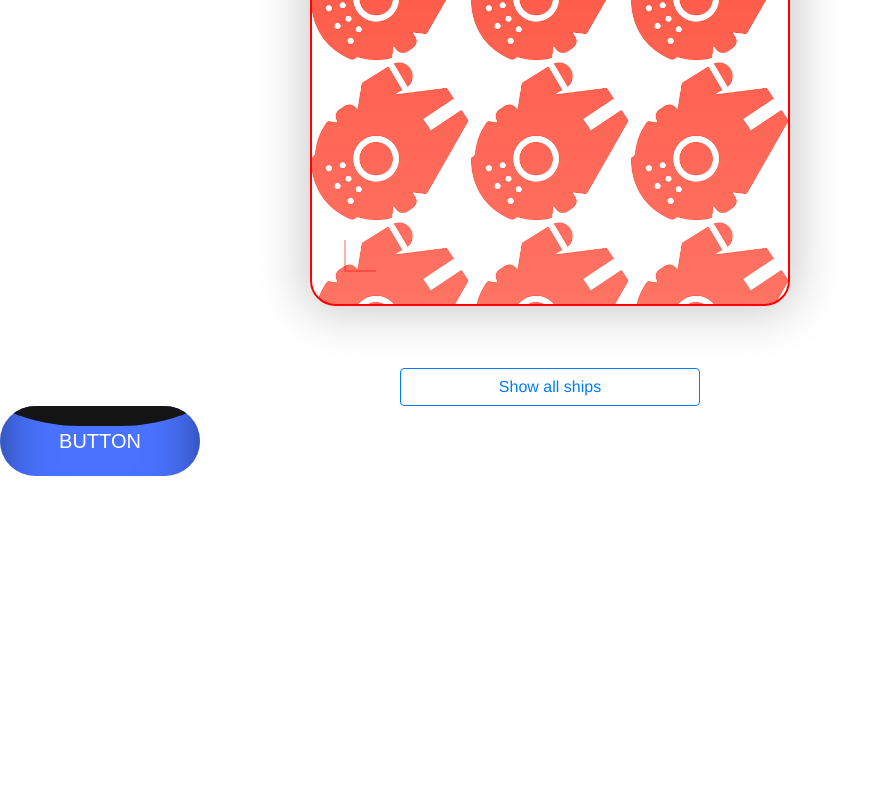
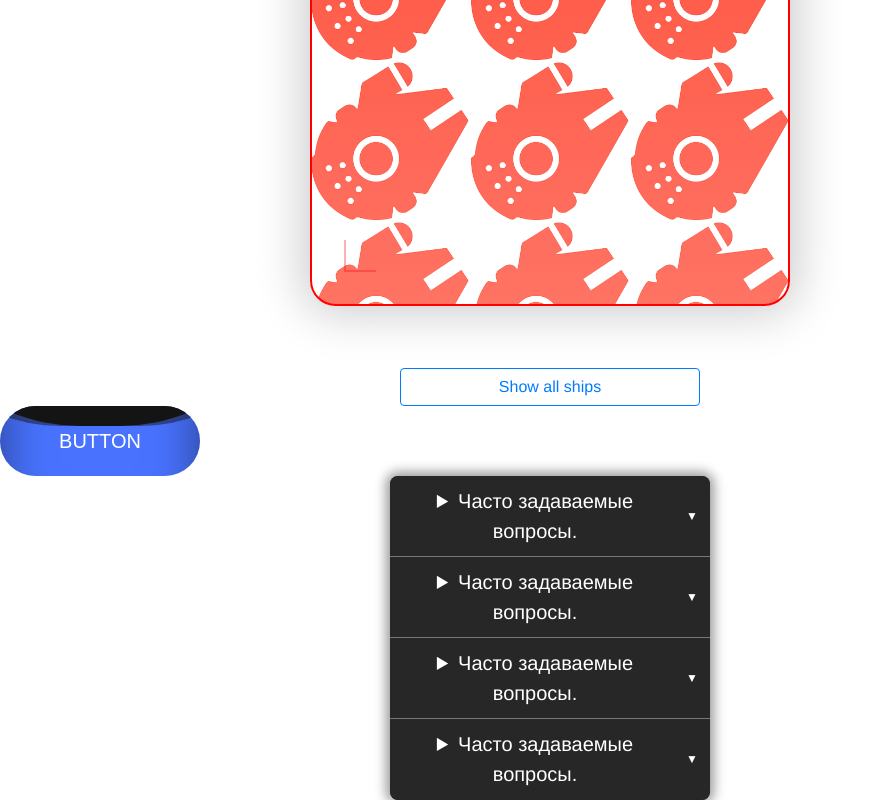
Before and after one commit to KaimNotark/sws-store, a Vue app: page / in a window 1280 px wide. Shown: the part 362-1162 px from the top of the page, without its empty margins (0-877 px from the left). Before the commit the page ends 838 px from the top, so only its background shows below. Built offline with nearby package versions, Linux system fonts and the light colour scheme.

Commit message:
add accordion

```diff
--- a/src/App.vue
+++ b/src/App.vue
@@ -16,6 +16,7 @@
       <Parallax />
       <AllShips />
       <Liquid />
+      <Accordion />
     </div>
   </div>
 </template>
@@ -25,6 +26,7 @@
 import Parallax from "./components/Parallax.vue";
 import AllShips from "./components/AllShips.vue";
 import Liquid from "./components/LiquidBtn.vue";
+import Accordion from "./components/Accordion.vue";
 
 export default {
   name: "app",
@@ -33,7 +35,8 @@ export default {
     // OneShip,
     Parallax,
     AllShips,
-    Liquid
+    Liquid,
+    Accordion
   }
 };
 </script>
--- /dev/null
+++ b/src/components/Accordion.vue
@@ -0,0 +1,97 @@
+<template>
+  <div class="accordion-container">
+    <div class="wrapper">
+      <div class="row">
+        <div class="accordion">
+          <details class="accordion__item">
+            <summary class="accordion__title">Часто задаваемые вопросы.</summary>
+            <p class="accordion__content">Почему у верблюда два горба?</p>
+          </details>
+          <details class="accordion__item">
+            <summary class="accordion__title">Часто задаваемые вопросы.</summary>
+            <p class="accordion__content">Почему у верблюда два горба?</p>
+          </details>
+          <details class="accordion__item">
+            <summary class="accordion__title">Часто задаваемые вопросы.</summary>
+            <p class="accordion__content">Почему у верблюда два горба?</p>
+          </details>
+          <details class="accordion__item">
+            <summary class="accordion__title">Часто задаваемые вопросы.</summary>
+            <p class="accordion__content">Почему у верблюда два горба?</p>
+          </details>
+        </div>
+      </div>
+    </div>
+  </div>
+</template>
+
+<script>
+export default {
+  name: "Accordion"
+};
+</script>
+
+<style lang="scss" scoped>
+// отключили стрелочку
+summary::-webkit-details-marker {
+  display: none;
+}
+.wrapper {
+  display: flex;
+  flex-wrap: wrap;
+  justify-content: center;
+}
+.accordion {
+  max-width: 320px;
+  box-shadow: 0 0 12px 4px rgba(0, 0, 0, 0.4);
+  border-radius: 8px;
+  overflow: hidden;
+
+  &__item {
+    background-color: #353535;
+    color: #ffffff;
+  }
+
+  &__title {
+    width: 100%;
+    text-align: center;
+    font-size: 20px;
+    background-color: #272727;
+    outline: none;
+    cursor: pointer;
+    border-bottom: 1px solid #777;
+    padding: 10px 40px 10px 10px;
+    transition: 0.3s all;
+    position: relative; // позволяет абсолютно спозиционировать ::after
+  }
+
+  &__title:hover {
+    background-color: #111;
+  }
+
+  &__title::after {
+    display: block;
+    content: "▼";
+    font-size: 12px;
+    position: absolute;
+    right: 12px;
+    top: 50%;
+    transform: translateY(-50%);
+    transition: 0.3s all;
+  }
+
+  &__content {
+    padding: 20px;
+    margin: 0;
+  }
+}
+// смена направления треугольничка
+// use "open" отслеживание состояния тега
+.accordion__item[open] .accordion__title::after {
+  transform: translateY(-50%) rotate(180deg);
+}
+// коррекция закругления
+.accordion__item:not([open]):last-child .accordion__title {
+  border-bottom: 1px solid transparent; // делаем прозрачным
+}
+</style>
--- a/src/components/LiquidBtn.vue
+++ b/src/components/LiquidBtn.vue
@@ -58,7 +58,7 @@ a .liquid::before {
   animation: animate 5s linear infinite;
 }
 a .liquid::after {
-  border-radius: 45%;
+  border-radius: 40%;
   background: rgba(20, 20, 20, .5);
   animation: animate 10s linear infinite;
 }
```
